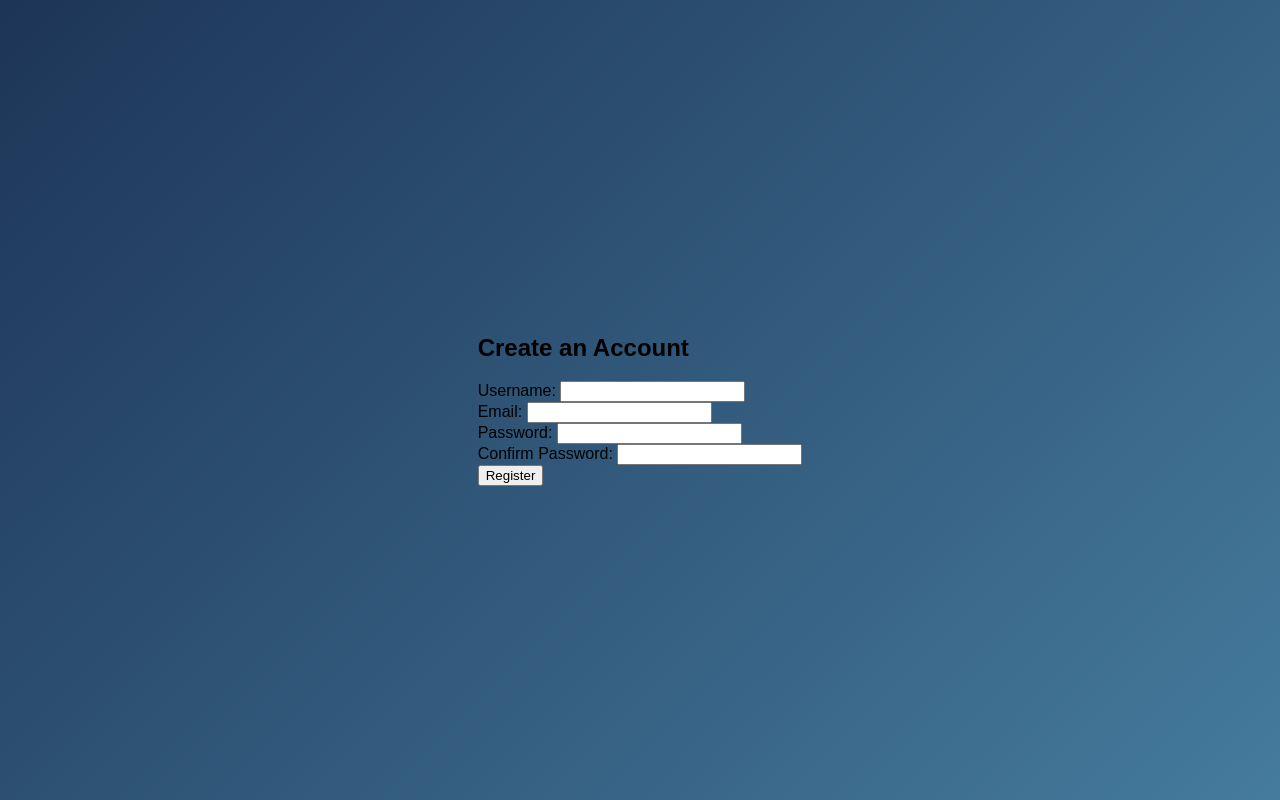
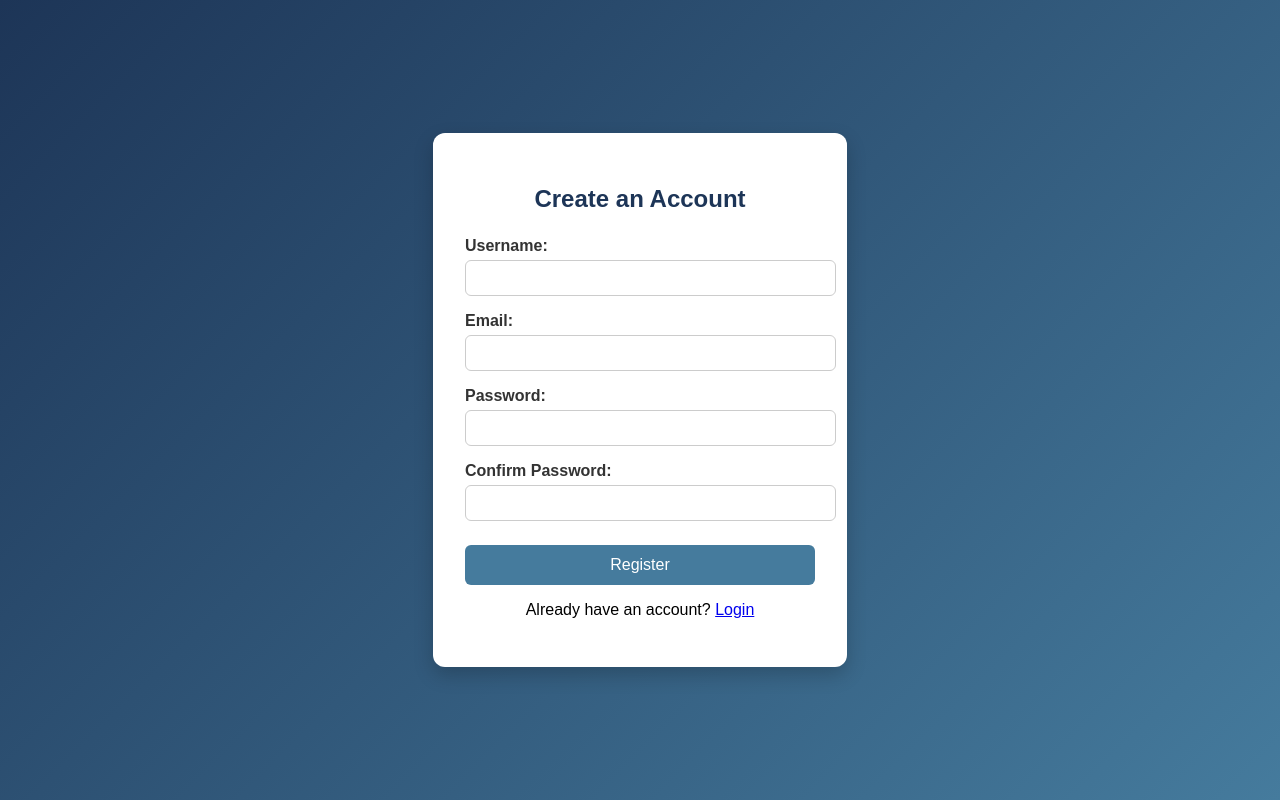
Before and after one commit to KashyapHegdeKota/django-viking-roots, a Django app: page /form/register/ in a window 1280 px wide. Run offline with Django 4.2, Linux system fonts and the light colour scheme.

Commit message:
Update register.html

```diff
--- a/form/templates/form/register.html
+++ b/form/templates/form/register.html
@@ -2,11 +2,11 @@
 <!DOCTYPE html>
 <html>
 <head>
-    <title>Register</title>
+    <title>Create Account</title>
     <link rel="stylesheet" href="{% static 'form/style.css' %}">
 </head>
 <body>
-    <div class="register-container">
+    <div class="container">
         <h2>Create an Account</h2>
         <form method="POST">
             {% csrf_token %}
@@ -24,9 +24,12 @@
 
             <button type="submit">Register</button>
         </form>
+
         {% for message in messages %}
             <p class="error">{{ message }}</p>
         {% endfor %}
+
+        <p>Already have an account? <a href="{% url 'login' %}">Login</a></p>
     </div>
 </body>
 </html>
```
